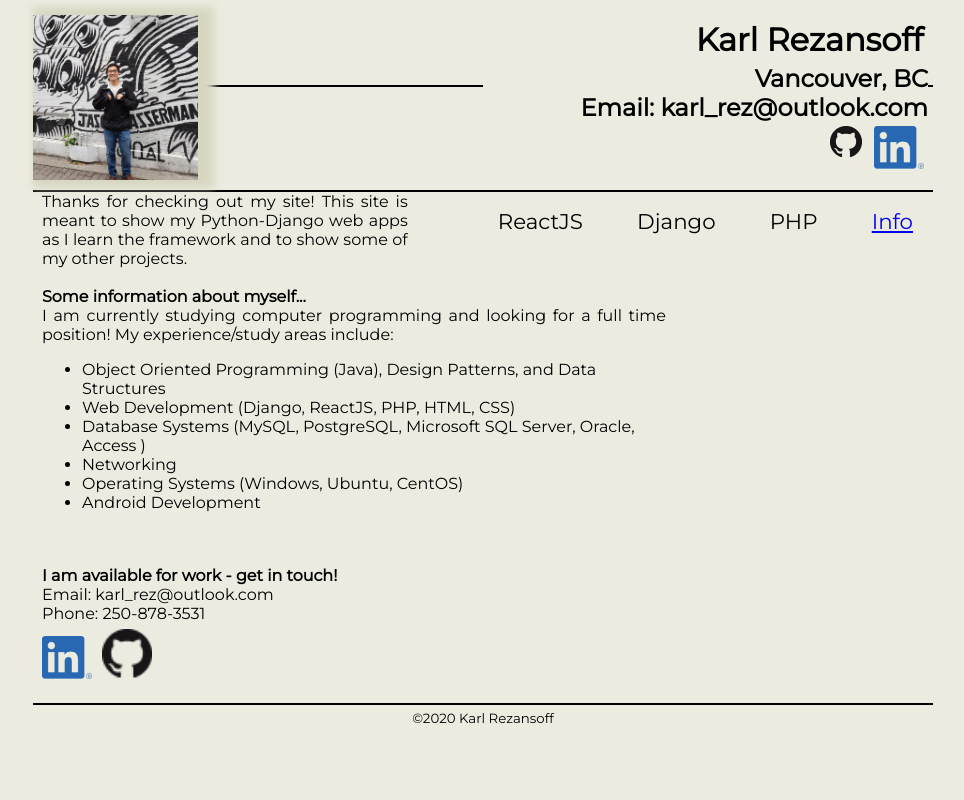
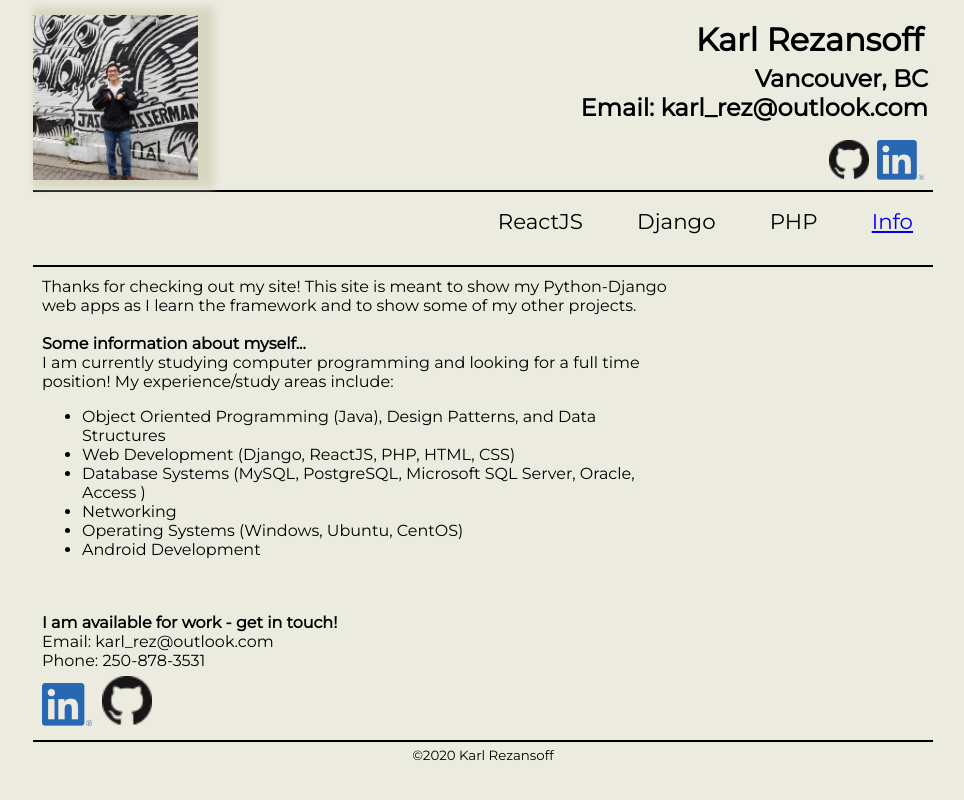
Before and after one commit to karlrez/karls-site, a Django app: page / in a window 1280 px wide. Shown: the whole page, without its empty margins (157-1121 px from the left). Run offline with Django 3.2, Linux system fonts and the light colour scheme.

Commit message:
fixed main page

```diff
--- a/karls-site-master/mysite/meme_review/urls.py
+++ b/karls-site-master/mysite/meme_review/urls.py
@@ -13,5 +13,4 @@ urlpatterns = [
     path('pics/', views.home, name='home'),
     path('pics/<int:pk>/', views.PostDetailView.as_view(), name='post_detail'),
     path('upload_page/', views.upload, name='upload_page'),
-
 ]
--- a/karls-site-master/mysite/static/css/base.css
+++ b/karls-site-master/mysite/static/css/base.css
@@ -1,14 +1,22 @@
-h1, h2, h3, h4, h5, h6,
-body, div, p, img{
+h1,
+h2,
+h3,
+h4,
+h5,
+h6,
+body,
+div,
+p,
+img {
   border: 0px;
   padding: 0px;
   margin: 0px;
   background-color: #ebebe0;
   color: #000000;
-    font-family: 'Montserrat';
+  font-family: "Montserrat";
 }
 
-#wrapper{
+#wrapper {
   width: 900px;
   margin-left: auto;
   margin-right: auto;
@@ -16,7 +24,7 @@ body, div, p, img{
   margin-bottom: 15px;
 }
 
-header{
+header {
   margin: 0px;
   width: 100%;
   height: 175px;
@@ -24,59 +32,59 @@ header{
   float: right;
 }
 
-header img{
-  float:left;
+header img {
+  float: left;
   height: 165px;
   max-width: auto;
-  box-shadow: 8px 0 8px 8px #d7d7c1
+  box-shadow: 8px 0 8px 8px #d7d7c1;
 }
-header #title{
+header #title {
   float: right;
-  width:445px;
+  width: 445px;
   margin-right: 5px;
 }
-header h1{
+header h1 {
   margin: 5px;
   text-align: right;
   margin-bottom: 5px;
 }
-header h2{
+header h2 {
   text-align: right;
   float: right;
 }
 
-header .icon{
+header .icon {
   float: right;
   box-shadow: none;
-  max-width: 50px;
-  height: auto;
-  padding: 4px 4px 0 8px;
+  width: auto;
+  height: 40px;
+  padding: 0 4px 0 4px;
 }
 
-nav{
+nav {
   height: 70px;
-  border-bottom: 2px solid #000000;
+  margin-bottom: 180px;
 }
-nav #menuItems{
-  float:right;
+nav #menuItems {
+  float: right;
   margin-right: 20px;
 }
 
-nav li{
+nav li {
   display: inline;
-  height:30px;
+  height: 30px;
   margin-left: 50px;
-  text-align:right;
+  text-align: right;
   font-size: 16pt;
 }
-nav a, a:visited{
-
+nav a,
+a:visited {
 }
-nav a:hover{
+nav a:hover {
   text-decoration: underline;
 }
 
-.dropdown{
+.dropdown {
   position: relative;
   display: inline-block;
 }
@@ -86,7 +94,7 @@ nav a:hover{
   position: absolute;
   background-color: #f1f1f1;
   min-width: 160px;
-  box-shadow: 0px 8px 16px 0px rgba(0,0,0,0.2);
+  box-shadow: 0px 8px 16px 0px rgba(0, 0, 0, 0.2);
   z-index: 1;
 }
 
@@ -105,43 +113,42 @@ nav a:hover{
   display: block;
 }
 
-.main{
+.main {
   margin-left: -1px;
-  width:629px;
+  width: 629px;
   padding: 10px;
-
 }
 
-.main h1{
+.main h1 {
 }
 
-#content{
-  border-bottom: 2px solid #000000;
+#content {
+  border-bottom: 2px solid black;
+  border-top: 2px solid black;
 }
-.content_pic{
-
+.content_pic {
 }
 
-#content p{
+#content p {
   margin-top: 10px;
   margin-bottom: 10px;
   padding-right: 5px;
   text-align: justify;
 }
 
-#content button{
+#content button {
   height: 30px;
   width: 150px;
   color: #f1f1f1;
-    font-family: 'Montserrat';
+  font-family: "Montserrat";
 }
 
-#content a{
-  font-family: 'Montserrat';
+#content a {
+  font-family: "Montserrat";
 }
 
-footer p{
-  text-align:center;
+footer p {
+  text-align: center;
   font-size: 10pt;
   margin-top: 5px;
   margin-bottom: 5px;
@@ -159,12 +166,12 @@ table {
   border: 1px white;
 }
 
-table td{
-  padding:5px;
+table td {
+  padding: 5px;
 }
 
 @media only screen and (max-device-width: 480px) {
-  footer p{
+  footer p {
     font-size: 5pt;
   }
 }
--- a/karls-site-master/mysite/templates/meme_review/bio.html
+++ b/karls-site-master/mysite/templates/meme_review/bio.html
@@ -1,31 +1,39 @@
-{% extends 'mysite/base.html' %}
+{% extends 'mysite/base.html' %} {% block body_block %} {% load static %}
 
-{% block body_block %}
-{% load static %}
+<div>
+  Thanks for checking out my site! This site is meant to show my Python-Django
+  web apps as I learn the framework and to show some of my other projects.
+  <br /><br />
 
-<p>
-Thanks for checking out my site!
-This site is meant to show my Python-Django web apps as I learn the framework and to show some of my other projects. <br><br>
-
-<strong>Some information about myself...</strong> <br>
-I am currently studying computer programming and looking for a full time position!
-
-My experience/study areas include:
+  <strong>Some information about myself...</strong> <br />
+  I am currently studying computer programming and looking for a full time
+  position! My experience/study areas include:
   <ul>
-  <li>Object Oriented Programming (Java), Design Patterns, and Data Structures</li>
+    <li>
+      Object Oriented Programming (Java), Design Patterns, and Data Structures
+    </li>
     <li>Web Development (Django, ReactJS, PHP, HTML, CSS)</li>
-  <li>Database Systems (MySQL, PostgreSQL, Microsoft SQL Server, Oracle, Access )</li>
+    <li>
+      Database Systems (MySQL, PostgreSQL, Microsoft SQL Server, Oracle, Access
+      )
+    </li>
     <li>Networking</li>
     <li>Operating Systems (Windows, Ubuntu, CentOS)</li>
     <li>Android Development</li>
   </ul>
-<br><br>
+  <br /><br />
 
-<strong>I am available for work - get in touch!</strong><br>
-Email: karl_rez@outlook.com <br>
-Phone: 250-878-3531 <br>
-<a href= 'https://ca.linkedin.com/in/karlrezansoff' target="_blank"><img src="{% static "LI-In-Bug.png" %}" alt="linkedin" style="padding:6px 6px 0 0; width:50px; height:auto"></a>
-<a href= 'https://github.com/karlrez' target="_blank"><img src="{% static "GitHub-Mark-32px.png" %}" alt="github" style="padding:6px 6px 0 0; width:50px; height:auto"></a>
-</p>
+  <strong>I am available for work - get in touch!</strong><br />
+  Email: karl_rez@outlook.com <br />
+  Phone: 250-878-3531 <br />
+  <a href="https://ca.linkedin.com/in/karlrezansoff" target="_blank"
+    ><img src="{% static "LI-In-Bug.png" %}" alt="linkedin" style="padding:6px
+    6px 0 0; width:50px; height:auto"></a
+  >
+  <a href="https://github.com/karlrez" target="_blank"
+    ><img src="{% static "GitHub-Mark-32px.png" %}" alt="github"
+    style="padding:6px 6px 0 0; width:50px; height:auto"></a
+  >
+</div>
 
 {% endblock %}
--- a/karls-site-master/mysite/templates/mysite/base.html
+++ b/karls-site-master/mysite/templates/mysite/base.html
@@ -2,28 +2,41 @@
 
 <!DOCTYPE html>
 <html lang="en" dir="ltr">
-
   <head>
-  <title>Karl's Website</title>
-  <meta charset="utf-8">
+    <title>Karl's Site</title>
+    <meta charset="utf-8" />
     <!--CSS-->
-  <link rel="stylesheet" href="{% static 'css/base.css' %}">
+    <link rel="stylesheet" href="{% static 'css/base.css' %}" />
     <!--Google Fonts-->
-  <link href="https://fonts.googleapis.com/css?family=Montserrat&display=swap" rel="stylesheet">
+    <link
+      href="https://fonts.googleapis.com/css?family=Montserrat&display=swap"
+      rel="stylesheet"
+    />
   </head>
 
   <body>
     <div id="wrapper">
       <header class="clearfix">
-      <a href="{% url 'meme_review:biopage' %}"><img class="pic" src="{% static '20190615_140344.jpg' %}"
-          alt="picture not available"></a>
+        <a href="{% url 'meme_review:biopage' %}"
+          ><img
+            class="pic"
+            src="{% static '20190615_140344.jpg' %}"
+            alt="karl-pic"
+        /></a>
         <div id="title">
           <h1>Karl Rezansoff</h1>
           <h2>Vancouver, BC</h2>
-        <h2>&nbsp;&nbsp;&nbsp;&nbsp;&nbsp;&nbsp;Email: karl_rez@outlook.com</h2>
+          <h2>Email: karl_rez@outlook.com</h2>
+          <br /><br /><br /><br />
 
-        <br><br><a href= 'https://ca.linkedin.com/in/karlrezansoff' target="_blank"><img class="icon" src="{% static "LI-In-Bug.png" %}" alt="linkedin"></a>
-        <a href= 'https://github.com/karlrez' target="_blank"><img class="icon" src="{% static "GitHub-Mark-32px.png" %}" alt="github"></a>
+          <a href="https://ca.linkedin.com/in/karlrezansoff" target="_blank"
+            ><img class="icon" src="{% static "LI-In-Bug.png" %}"
+            alt="linkedin"></a
+          >
+          <a href="https://github.com/karlrez" target="_blank"
+            ><img class="icon" src="{% static "GitHub-Mark-32px.png" %}"
+            alt="github"></a
+          >
         </div>
       </header>
 
@@ -33,9 +46,24 @@
             <li class="dropdown">
               ReactJS
               <div class="dropdown-content">
-                    <a href="https://karlrez.github.io/recipe-app/" target="_blank">Recipe App</a>
-                    <a href="https://karlrez.github.io/React-tic-tac-toe/" target="_blank">Tic Tac Toe Game</a>
-                    <a href="https://karlrez.github.io/React-Burger-Builder/" target="_blank">Burger Builder</a>
+                <a href="https://karlrez.github.io/recipe-app/" target="_blank"
+                  >Recipe App</a
+                >
+                <a
+                  href="https://karlrez.github.io/video-game-data/"
+                  target="_blank"
+                  >Video Game Data</a
+                >
+                <a
+                  href="https://karlrez.github.io/React-tic-tac-toe/"
+                  target="_blank"
+                  >Tic Tac Toe Game</a
+                >
+                <a
+                  href="https://karlrez.github.io/React-Burger-Builder/"
+                  target="_blank"
+                  >Burger Builder</a
+                >
               </div>
             </li>
             <li class="dropdown">
@@ -48,7 +76,9 @@
             <li class="dropdown">
               PHP
               <div class="dropdown-content">
-                    <a href="https://wp-eatery.000webhostapp.com/" target="_blank">Restaurant Site</a>
+                <a href="https://wp-eatery.000webhostapp.com/" target="_blank"
+                  >Restaurant Site</a
+                >
               </div>
             </li>
             <li><a href="{% url 'meme_review:biopage' %}">Info</a></li>
@@ -58,15 +88,18 @@
 
       <div id="content" class="clearfix">
         <div class="main">
-        {% block body_block %} <!--all other templates show here-->
+          {% block body_block %}
+          <!--all other templates show here-->
           {% endblock %}
-      </div> <!--main div-->
-    </div> <!--content div-->
+        </div>
+        <!--main div-->
+      </div>
+      <!--content div-->
 
       <footer>
         <p>&copy;2020 Karl Rezansoff</p>
       </footer>
-
-  </div> <!--wrapper div-->
+    </div>
+    <!--wrapper div-->
   </body>
 </html>
```
Lines whose indentation alone changed are shown as unchanged.
